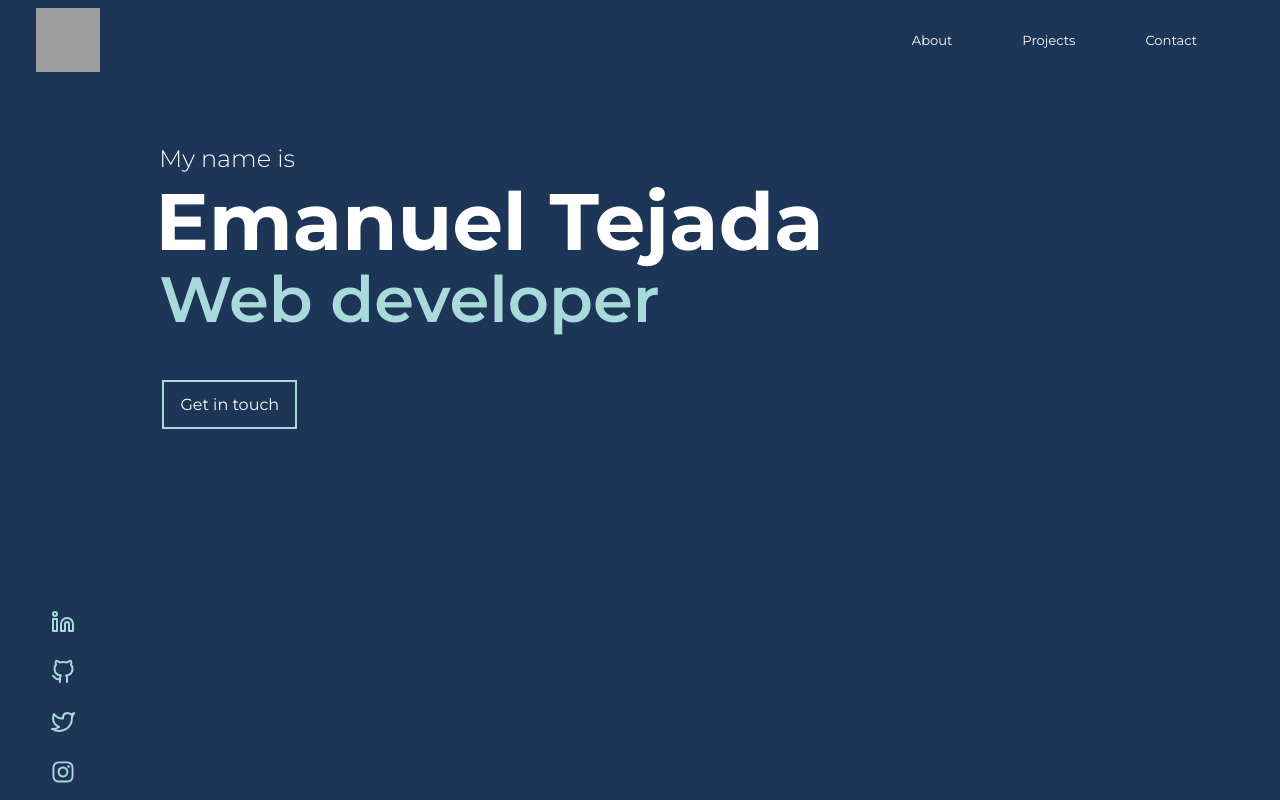
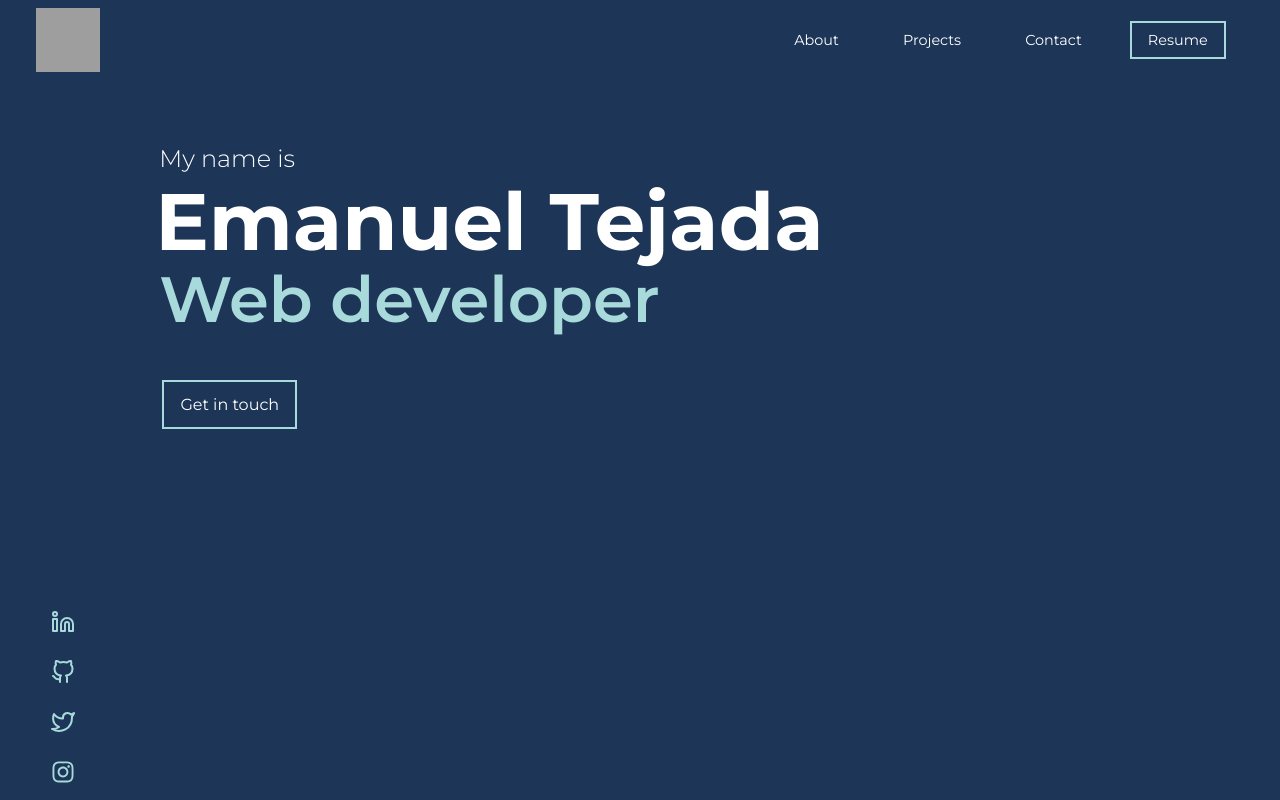
Before and after one commit to EmanuelTejada032/portcolio, a React (Create React App) app: page / in a window 1280 px wide. Shown: the top 800 px of the page. Built offline with nearby package versions, Linux system fonts and the light colour scheme; grey boxes are pictures that could not be loaded.

Commit message:
update url to my domain, add animation to projects and first screen

```diff
--- a/public/index.html
+++ b/public/index.html
@@ -10,6 +10,7 @@
       content="Web site created using create-react-app"
     />
     <link rel="apple-touch-icon" href="%PUBLIC_URL%/logo192.png" />
+    <link rel="stylesheet" href="https://unpkg.com/aos@next/dist/aos.css" Content-Type="text/plain" />
     <!--
       manifest.json provides metadata used when your web app is installed on a
       user's mobile device or desktop. See https://developers.google.com/web/fundamentals/web-app-manifest/
@@ -59,6 +60,9 @@
       To begin the development, run `npm start` or `yarn start`.
       To create a production bundle, use `npm run build` or `yarn build`.
     -->
-
+    <script src="https://unpkg.com/aos@next/dist/aos.js"></script>
+    <script>
+      AOS.init();
+    </script>
   </body>
 </html>
--- a/src/App.css
+++ b/src/App.css
@@ -1,4 +1,6 @@
-
+html{
+    overflow-x: hidden;
+}
 *{
     margin: 0;
     padding: 0;
--- a/src/components/MainContent/MainContent.jsx
+++ b/src/components/MainContent/MainContent.jsx
@@ -16,7 +16,7 @@ const MainContent = () => {
                 <li key={i}><a href={socialMedia.url} target='_blank' rel="noreferrer" className='test'>{socialMedia.icon}</a></li>
               ))}
             </ul>
-            <div className='main-hero'>
+            <div className='main-hero' data-aos='fade-right' data-aos-duration='2000' >
               <p>My name is</p>
               <h2>Emanuel Tejada</h2>
               <h4>Web developer</h4>
@@ -50,7 +50,7 @@ const MainContent = () => {
               <h2 className='projects-title'>Projects</h2>
               <div className='projects-container'>
               {Projects.map( (project, i) => (
-                <div key={i} className='project'>
+                <div key={i} className='project' data-aos={project.fade} data-aos-duration='1000'>
                   <div className='project-info'>
                     <h4>{project.title}</h4>
                     <p>{project.description}</p>
--- a/src/components/Navbar/Navbar.js
+++ b/src/components/Navbar/Navbar.js
@@ -3,6 +3,7 @@ import { MenuItems } from './MenuItems'
 import { GiHamburgerMenu } from 'react-icons/gi'
 import { MdClose } from 'react-icons/md'
 import { Link, animateScroll as scroll} from "react-scroll";
+import resume from '../../files/resume.pdf'
 import './styles.css'
 
 class Navbar extends Component {
@@ -33,6 +34,7 @@ class Navbar extends Component {
                         to={item.url}
                         onClick={this.handleToggle}>{item.title}</Link></li>
                     ))}
+                        <li className='resume-btn'><a href={resume} target='_blank' rel="noreferrer">Resume</a></li>
                     </ul>
                     {this.state.isOpen? <MdClose className='menu-icon close' onClick={this.handleToggle} /> :
                     <GiHamburgerMenu className='menu-icon' onClick={this.handleToggle} />}
--- a/src/components/Navbar/styles.css
+++ b/src/components/Navbar/styles.css
@@ -37,14 +37,14 @@
     justify-content: space-around;
     align-content: center;
     list-style: none;
-    font-size: .82rem;
-    width: 30%;
+    font-size: .9rem;
 }
 
 .navbar-links li {
     position: relative;
     padding: .5rem 1rem;
     cursor: pointer;
+    margin-left: 2rem;
 }
 .navbar-links li::after {
     content: '';
@@ -61,6 +61,25 @@
 
 .navbar-links li:hover::after{
     transform: scale(1, 1);
+}
+
+.resume-btn{
+        padding: .5rem 1rem;
+        border: 2px solid var(--tertiaryColor);
+        display: inline-block;
+        cursor: pointer;
+        margin: 0 .4rem;
+}
+.resume-btn a{
+    color: white;
+    text-decoration: none;
+}
+.resume-btn:hover{
+    background-color: #a8dadc38;
+}
+
+.resume-btn:hover::after{
+    content: none;
 }
 
 .menu-icon{
@@ -97,7 +116,9 @@
         z-index: 3;
         transform: translateX(100%);
     }
-
+    .navbar-links li {
+        margin-left: 0;
+    }
     .show{
         transform: translateX(0);
     }
--- a/src/data.js
+++ b/src/data.js
@@ -71,7 +71,8 @@ export const Projects = [
         ],
         image: 'https://res.cloudinary.com/emanueltejada/image/upload/v1618423385/Test/Home_tir3yy.png',
         github: 'https://github.com/EmanuelTejada032/yelp',
-        deployed: 'https://protected-badlands-88004.herokuapp.com/'
+        deployed: 'https://protected-badlands-88004.herokuapp.com/',
+        fade: 'fade-right'
     },
     {
         title: 'Shopping Cart',
@@ -86,7 +87,8 @@ export const Projects = [
         ],
         image: 'https://res.cloudinary.com/emanueltejada/image/upload/v1618505015/Test/Screenshot_1_hhzfok.png',
         github: 'https://github.com/EmanuelTejada032/commercejs',
-        deployed: 'https://commercejs-shopping-cart.netlify.app/'
+        deployed: 'https://shopping-cart.emanueltejada.site/',
+        fade: 'fade-left'
     },
     {
         title: 'FakeFlix',
@@ -99,7 +101,8 @@ export const Projects = [
         ],
         image: 'https://res.cloudinary.com/emanueltejada/image/upload/v1620008691/Test/WhatsApp_Image_2021-05-02_at_10.21.40_PM_bo0srd.jpg',
         github: 'https://github.com/EmanuelTejada032/fakeflix',
-        deployed: 'https://fake-flix.netlify.app/'
+        deployed: 'https://fakeflix.emanueltejada.site/',
+        fade: 'fade-right'
     }
 ]
 
```
Also changed, not shown: 1 other file (tests, documents, lock files or other folders).
